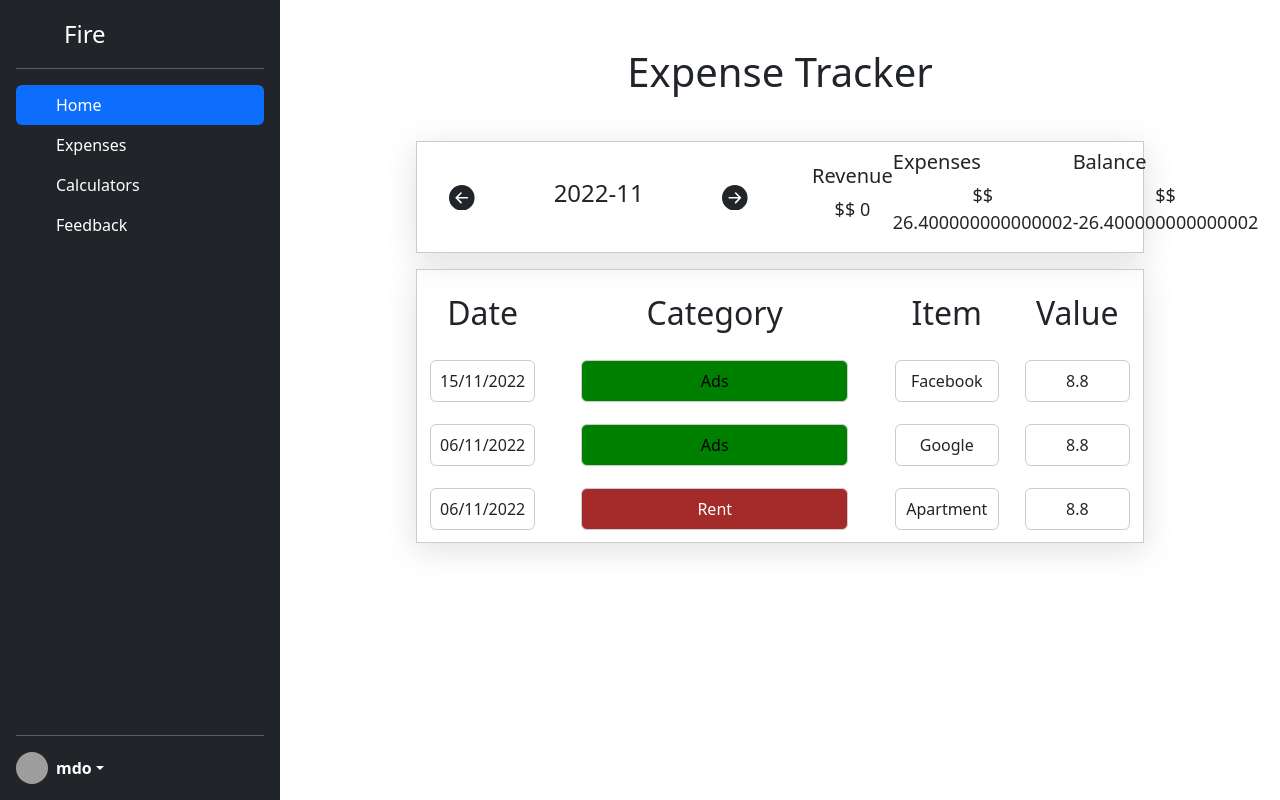
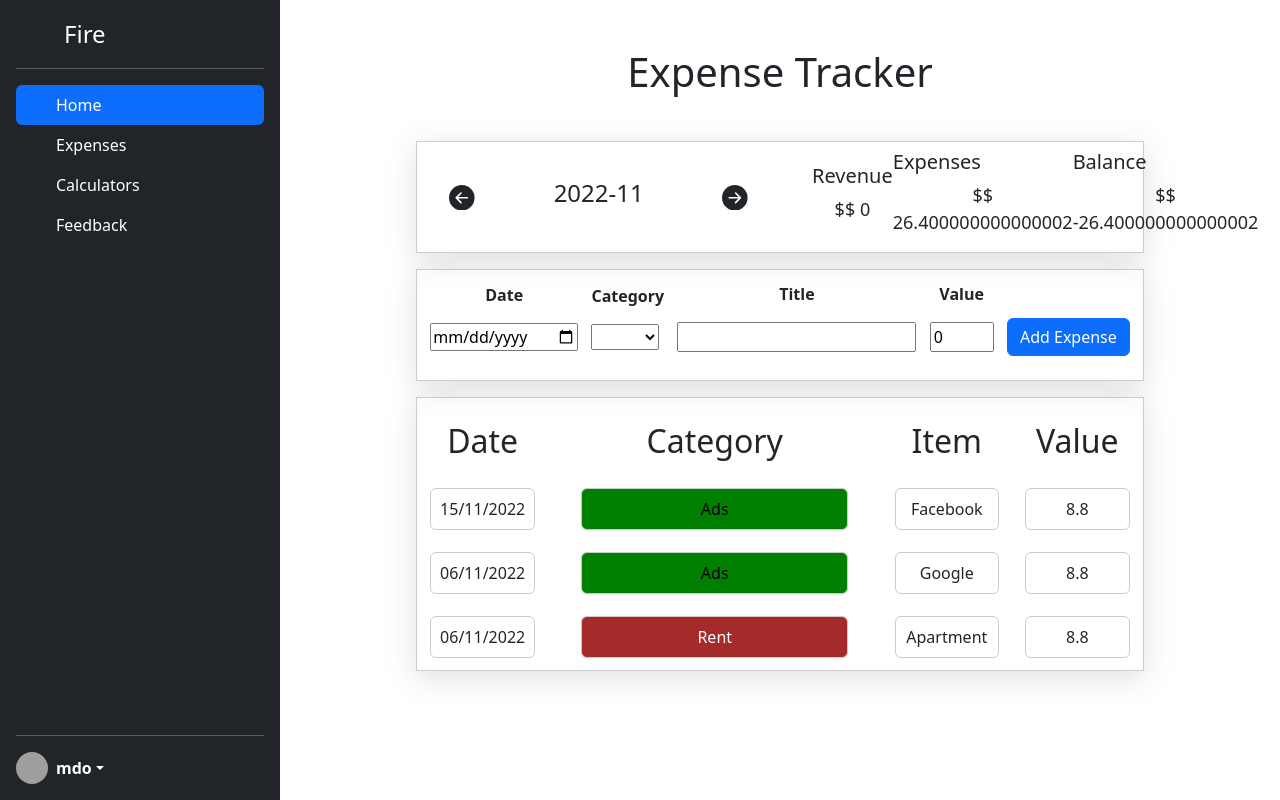
Before and after one commit to danielflorencio/fire-desktop, a React (Vite) app: page /expenses in a window 1280 px wide. Built offline with nearby package versions, Linux system fonts and the light colour scheme; grey boxes are pictures that could not be loaded.

Commit message:
styled the AddExpenseForm

```diff
--- a/src/components/AddExpenseForm/AddExpenseForm.tsx
+++ b/src/components/AddExpenseForm/AddExpenseForm.tsx
@@ -55,13 +55,13 @@ export default function AddExpense({ onAdd }: Props){
 
 
     return(
-        <div className='main-container'>
+        <div className='info-area-container' style={{padding: '1vh 1vw'}}>
             <div>
-                <div>input title</div>
+                <div className='text-center'><strong>Date</strong></div>
                 <label><input type="date" value={dateField} onChange={e => setDateField(e.target.value)}></input></label>
             </div>
             <div>
-                <div>input title</div>
+                <div><strong>Category</strong></div>
                 <label>
                     <select>
                         <option></option>
@@ -74,16 +74,17 @@ export default function AddExpense({ onAdd }: Props){
                 </label>
             </div>
             <div>
-                <div>input title</div>
+                <div className='text-center'><strong>Title</strong></div>
                 <label><input type="text" value={titleField} onChange={e => setTitleField(e.target.value)}></input></label>
             </div>
             <div>
-                <div>input title</div>
-                <label><input type="number" value={valueField} onChange={e => setValueField(parseFloat(e.target.value))}></input></label>
+                <div className='text-center'><strong>Value</strong></div>
+                <label><input type="number" style={{width: '5vw'}} value={valueField} onChange={e => setValueField(parseFloat(e.target.value))}></input></label>
             </div>
             <div>
                 <label>
-                    <button onClick={handleAddEvent}></button>
+                    <br></br>
+                    <button className="btn btn-primary" onClick={handleAddEvent}>Add Expense</button>
                 </label>
             </div>
         </div>
--- a/src/components/ExpenseTracker/ExpenseTracker.tsx
+++ b/src/components/ExpenseTracker/ExpenseTracker.tsx
@@ -5,6 +5,7 @@ import { expenses } from '../../data/expenses'
 import { useState, useEffect } from 'react'
 import { getCurrentMonth, filterListByMonth } from '../../helpers/dateFilter'
 import { ExpensesTable } from '../TableArea/ExpenseTrackerTable'
+import AddExpense from '../AddExpenseForm/AddExpenseForm'
 import InfoArea from '../InfoArea/InfoArea'
 export default function ExpenseTracker(){
     const [list, setList] = useState<Expense[]>(expenses);
@@ -45,6 +46,12 @@ export default function ExpenseTracker(){
         setCurrentMonth(newMonth)
     }
 
+    const handleAddExpense = (expense: Expense) => {
+        let newList = [...list];
+        newList.push(expense);
+        setList(newList);
+    }
+
     return(
     <>
         <h1 className='text-center' style={{marginBottom: '45px'}}>Expense Tracker</h1>
@@ -54,6 +61,7 @@ export default function ExpenseTracker(){
         income={income}
         expense={expense}
         />
+        <AddExpense onAdd={handleAddExpense}/>
         <ExpensesTable list={filteredList}/> {/*  */}
     </>
     )
```
